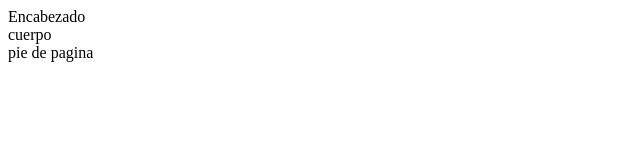
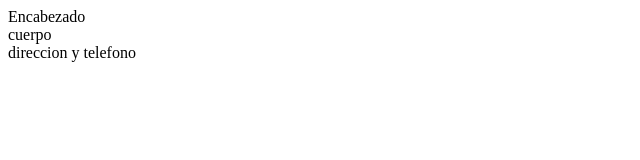
Before and after one commit to alissondiaz/reservation, a plain HTML site: page index.html in a window 1280 px wide. Shown: the full height of the page, 0-640 px from the left. Drawn offline with Linux system fonts and the light colour scheme.

Commit message:
Update index.html

```diff
--- a/index.html
+++ b/index.html
@@ -9,7 +9,7 @@
 <body>
   <header>Encabezado</header>
   <section>cuerpo</section>
-  <footer>pie de pagina</footer>
+  <footer>direccion y telefono</footer>
 
 </body>
 </html>
```
